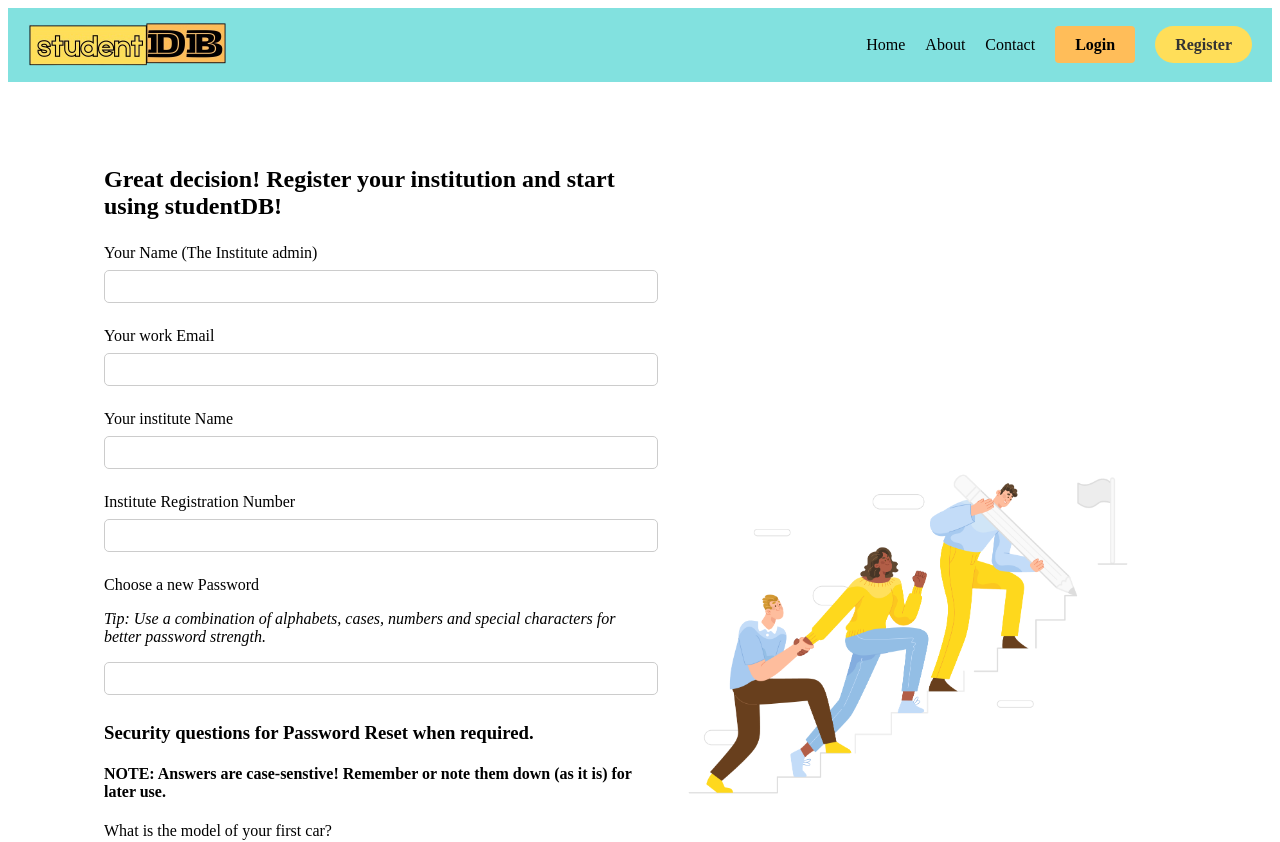
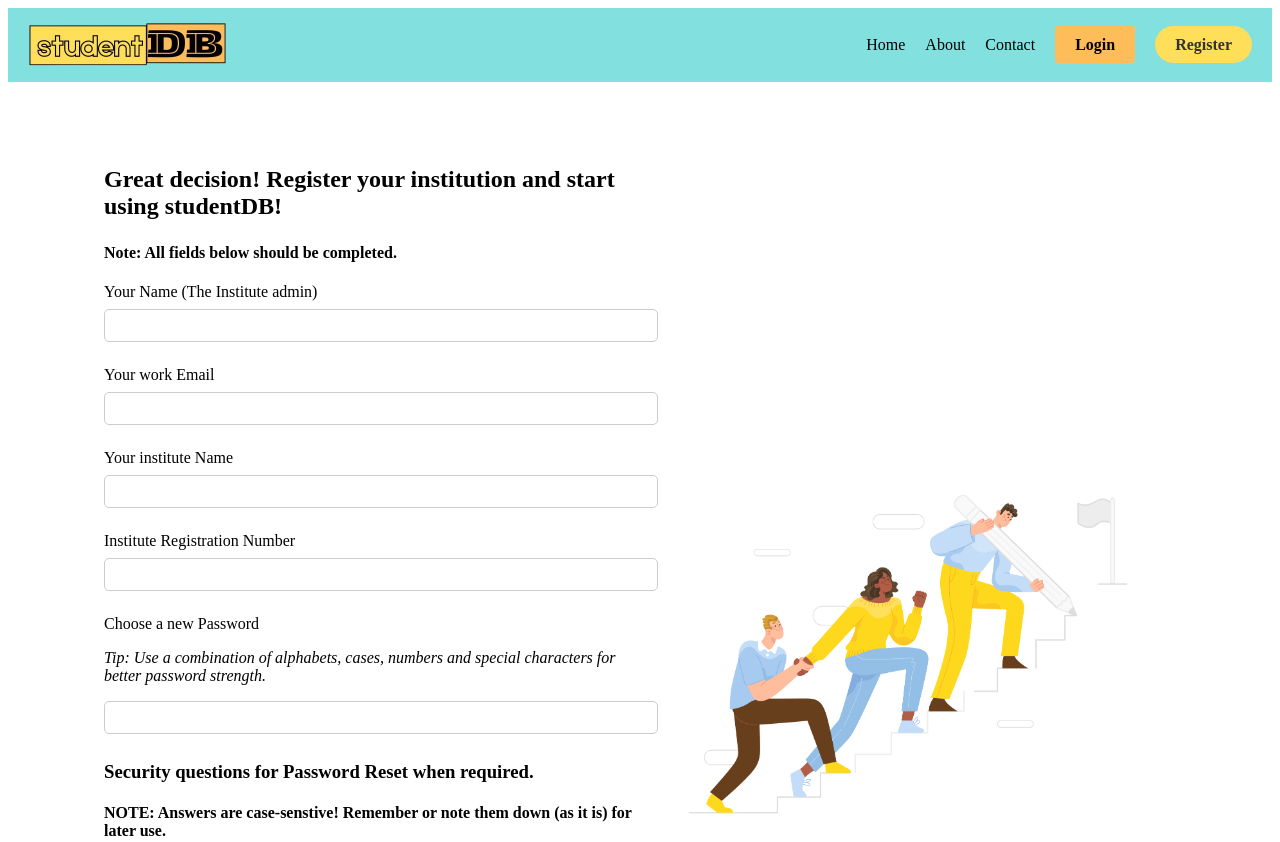
Before and after one commit to emanoj1/studentdb-client, a React (Create React App) app: page /register in a window 1280 px wide. Shown: the top 842 px of the page. Built offline with nearby package versions, Linux system fonts and the light colour scheme.

Commit message:
Add note on form - all fields are required

```diff
--- a/src/components/Registration.js
+++ b/src/components/Registration.js
@@ -52,6 +52,7 @@ function Registration() {
       </div>
       <div className="registration-form">
         <h2>Great decision! Register your institution and start using studentDB!</h2>
+        <h4>Note: All fields below should be completed.</h4>
         {error && <p className="error-message">{error}</p>}
         {successMessage && <p className="success-message">{successMessage}</p>}
         <form onSubmit={onSubmit}>
```
